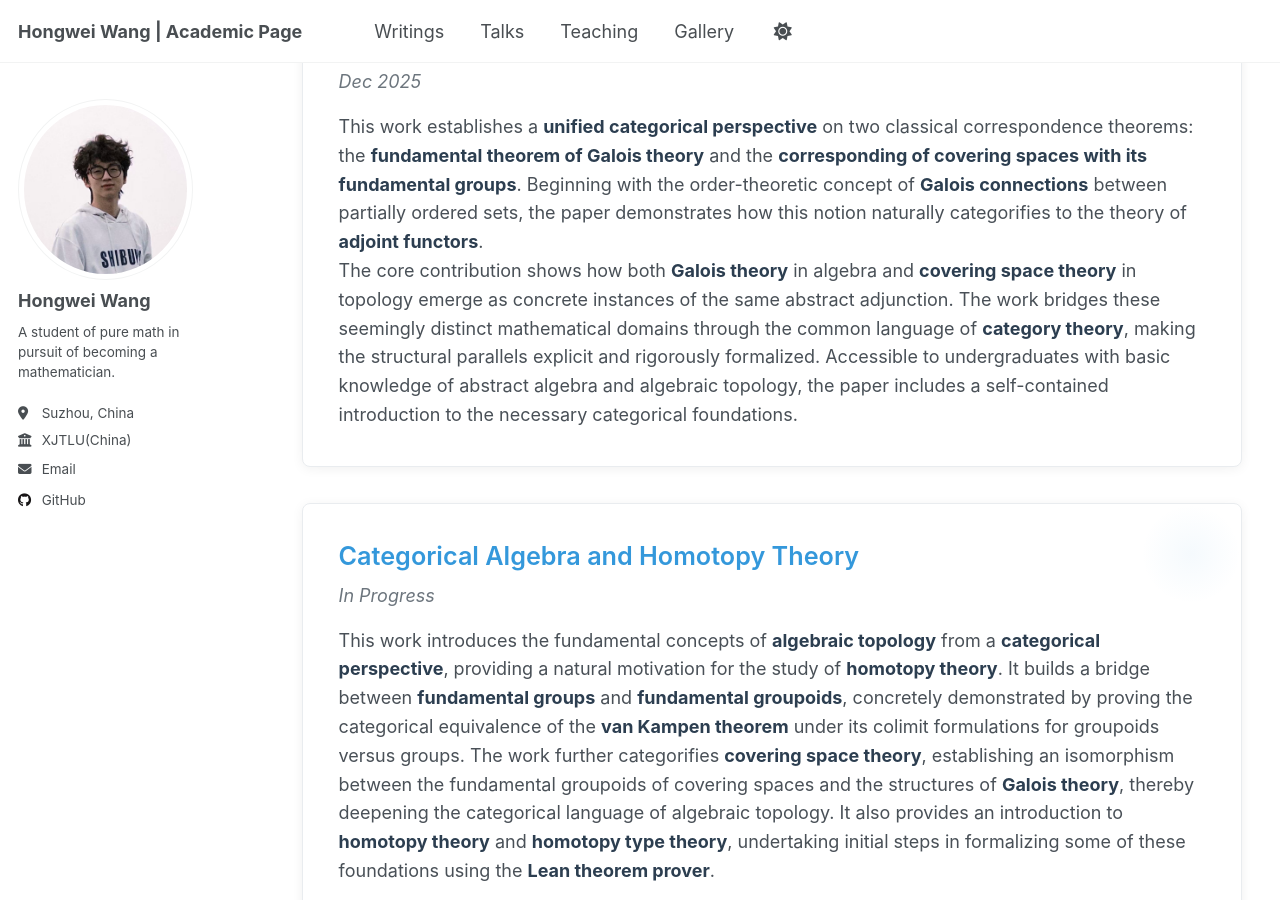
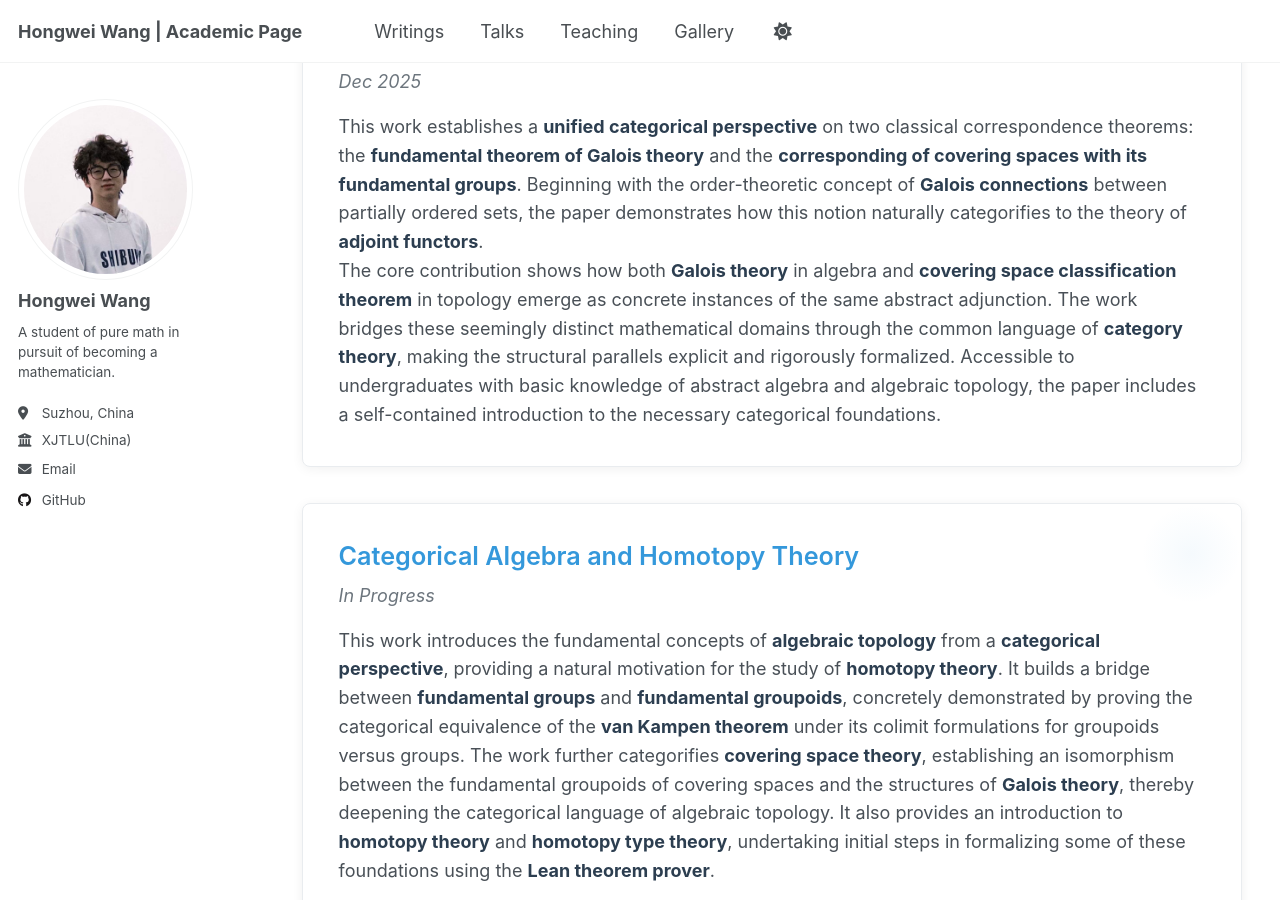
Before and after one commit to WangHongWei-AcademicPage/WangHongWei-AcademicPage.github.io, a Jekyll site: the page built from _pages/writings.html, in a window 1280 px wide and 900 px high, scrolled down 558 px. Built offline with Jekyll 4.4.1, drawn with Linux system fonts in a browser that asks for light colours; a script that is not in the unit is left out.

Commit message:
Update description of core contribution in writings.html

```diff
--- a/_pages/writings.html
+++ b/_pages/writings.html
@@ -186,7 +186,7 @@ author_profile: true
     This work establishes a <strong>unified categorical perspective</strong> on two classical correspondence theorems: the <strong>fundamental theorem of Galois theory</strong> and the <strong>corresponding of covering spaces with its fundamental groups</strong>. Beginning with the order-theoretic concept of <strong>Galois connections</strong> between partially ordered sets, the paper demonstrates how this notion naturally categorifies to the theory of <strong>adjoint functors</strong>.
   </p>
   <p class="writing-description">
-    The core contribution shows how both <strong>Galois theory</strong> in algebra and <strong>covering space theory</strong> in topology emerge as concrete instances of the same abstract adjunction. The work bridges these seemingly distinct mathematical domains through the common language of <strong>category theory</strong>, making the structural parallels explicit and rigorously formalized. Accessible to undergraduates with basic knowledge of abstract algebra and algebraic topology, the paper includes a self-contained introduction to the necessary categorical foundations.
+    The core contribution shows how both <strong>Galois theory</strong> in algebra and <strong>covering space classification theorem</strong> in topology emerge as concrete instances of the same abstract adjunction. The work bridges these seemingly distinct mathematical domains through the common language of <strong>category theory</strong>, making the structural parallels explicit and rigorously formalized. Accessible to undergraduates with basic knowledge of abstract algebra and algebraic topology, the paper includes a self-contained introduction to the necessary categorical foundations.
   </p>
 </div>
 
```
